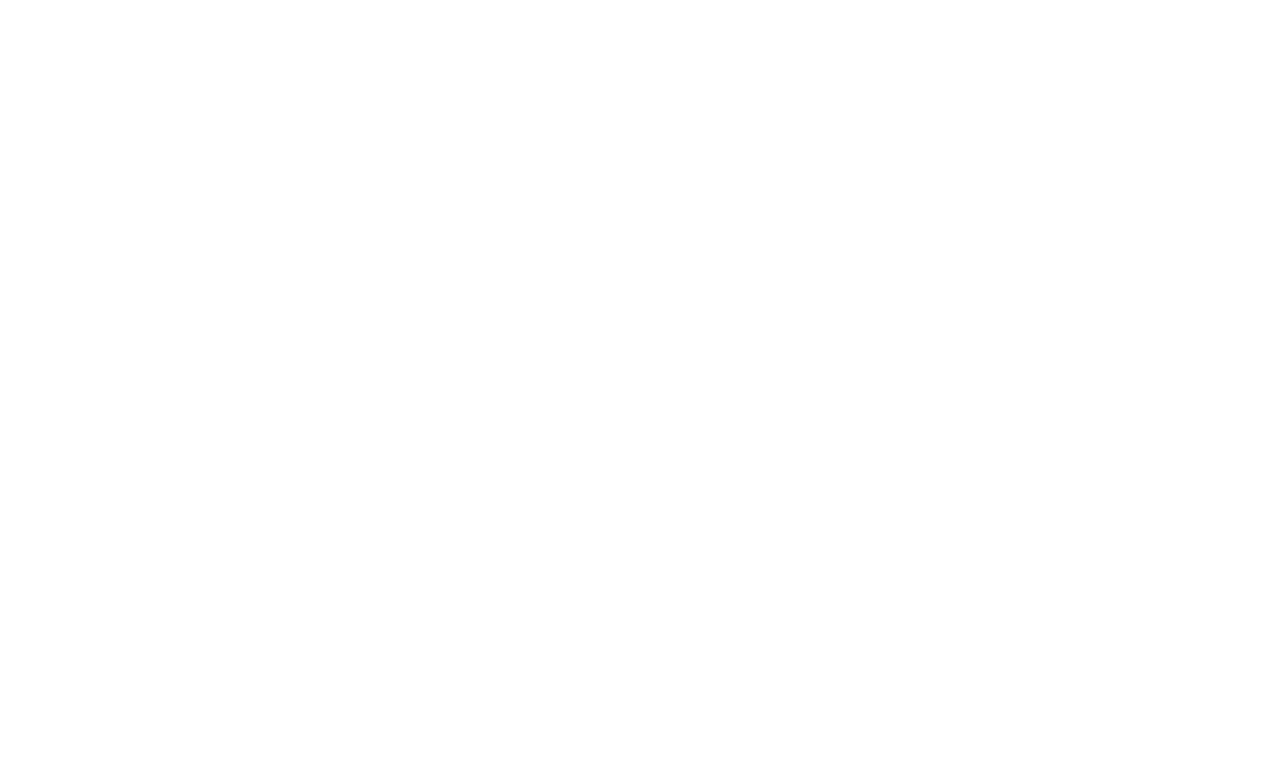
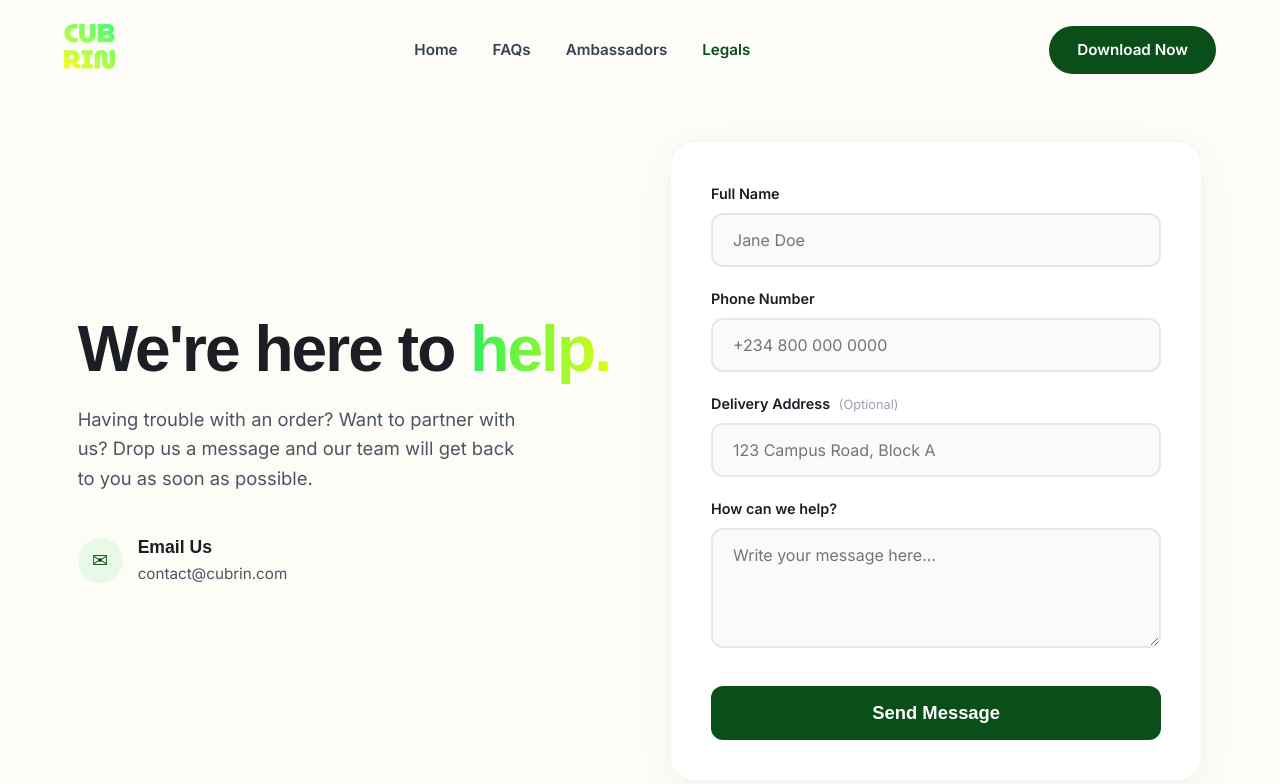
Before and after one commit to Agentfield247/cubrin, a website: page public/support.html in a window 1280 px wide. Drawn offline with Linux system fonts and the light colour scheme; a web font is replaced by a local one.

Commit message:
added other pages and coming soon

```diff
--- a/public/comingsoon.html
+++ b/public/comingsoon.html
@@ -0,0 +1,340 @@
+<!doctype html>
+<html lang="en">
+    <head>
+        <meta charset="UTF-8" />
+        <meta name="viewport" content="width=device-width, initial-scale=1.0" />
+        <title>Cubrin - Coming Soon</title>
+
+        <!-- Importing MuseoModerno Font -->
+        <link rel="preconnect" href="https://fonts.googleapis.com" />
+        <link rel="preconnect" href="https://fonts.gstatic.com" crossorigin />
+        <link
+            href="https://fonts.googleapis.com/css2?family=MuseoModerno:ital,wght@0,100..900;1,100..900&display=swap"
+            rel="stylesheet"
+        />
+
+        <style>
+            :root {
+                /* Cubrin Brand Colors */
+                --bg-cream: #fdfcf7;
+                --text-dark: #1b1e25;
+                --text-gray: #4b5563;
+                --btn-dark-green: #0a4f1a;
+                --gradient-start: #31ed5d;
+                --gradient-end: #d8ff14;
+                --input-bg: #ffffff;
+
+                --font-main: "MuseoModerno", sans-serif;
+            }
+
+            body {
+                background-color: var(--bg-cream);
+                color: var(--text-dark);
+                font-family: var(--font-main);
+                margin: 0;
+                padding: 0;
+                min-height: 100vh;
+                display: flex;
+                flex-direction: column;
+                overflow-x: hidden;
+            }
+
+            /* --- NAVIGATION --- */
+            .navbar {
+                padding: 30px 5%;
+                display: flex;
+                align-items: center;
+                justify-content: flex-start;
+            }
+
+            .logo {
+                height: 40px;
+                width: auto;
+            }
+
+            /* --- MAIN LAYOUT --- */
+            .container {
+                display: flex;
+                flex-direction: row;
+                align-items: center;
+                justify-content: space-between;
+                max-width: 1200px;
+                margin: auto;
+                padding: 0 5%;
+                flex-grow: 1;
+                gap: 50px;
+            }
+
+            /* --- LEFT SIDE: TEXT & FORM --- */
+            .content-left {
+                flex: 1;
+                max-width: 600px;
+            }
+
+            .tagline {
+                display: inline-block;
+                background-color: rgba(49, 237, 93, 0.1);
+                color: var(--btn-dark-green);
+                padding: 8px 16px;
+                border-radius: 50px;
+                font-weight: 700;
+                font-size: 0.9rem;
+                letter-spacing: 0.5px;
+                margin-bottom: 20px;
+                border: 1px solid rgba(49, 237, 93, 0.3);
+            }
+
+            h1 {
+                font-size: 4.5rem;
+                font-weight: 900;
+                line-height: 1.1;
+                margin: 0 0 20px 0;
+                letter-spacing: -0.03em;
+            }
+
+            .text-gradient {
+                background: linear-gradient(
+                    90deg,
+                    var(--gradient-start),
+                    var(--gradient-end)
+                );
+                -webkit-background-clip: text;
+                -webkit-text-fill-color: transparent;
+                background-clip: text;
+                color: transparent;
+            }
+
+            p.description {
+                font-size: 1.25rem;
+                color: var(--text-gray);
+                font-weight: 500;
+                line-height: 1.6;
+                margin-bottom: 40px;
+                max-width: 500px;
+            }
+
+            /* --- WAITLIST FORM --- */
+            .waitlist-form {
+                display: flex;
+                gap: 15px;
+                max-width: 500px;
+                position: relative;
+            }
+
+            .waitlist-form input {
+                flex: 1;
+                padding: 18px 25px;
+                font-family: var(--font-main);
+                font-size: 1rem;
+                font-weight: 500;
+                border: 2px solid #e5e7eb;
+                border-radius: 50px;
+                background-color: var(--input-bg);
+                color: var(--text-dark);
+                outline: none;
+                transition: all 0.3s ease;
+                box-shadow: 0 4px 15px rgba(0, 0, 0, 0.02);
+            }
+
+            .waitlist-form input::placeholder {
+                color: #9ca3af;
+            }
+
+            .waitlist-form input:focus {
+                border-color: var(--gradient-start);
+                box-shadow: 0 4px 20px rgba(49, 237, 93, 0.15);
+            }
+
+            .waitlist-form button {
+                padding: 0 35px;
+                font-family: var(--font-main);
+                font-size: 1rem;
+                font-weight: 700;
+                background-color: var(--btn-dark-green);
+                color: #ffffff;
+                border: none;
+                border-radius: 50px;
+                cursor: pointer;
+                transition: all 0.3s ease;
+                white-space: nowrap;
+            }
+
+            .join-btn {
+                display: inline-block;
+                padding: 18px 45px;
+                font-family: var(--font-main);
+                font-size: 1.1rem;
+                font-weight: 700;
+                background-color: var(--btn-dark-green);
+                color: #ffffff;
+                text-decoration: none;
+                border-radius: 50px;
+                transition: all 0.3s ease;
+                box-shadow: 0 4px 15px rgba(0, 0, 0, 0.05);
+                margin-top: 10px;
+            }
+
+            .join-btn:hover {
+                background-color: #073b12;
+                transform: translateY(-2px);
+                box-shadow: 0 6px 20px rgba(10, 79, 26, 0.2);
+            }
+
+            /* Update mobile responsiveness for the new button */
+            @media (max-width: 768px) {
+                .join-btn {
+                    width: 100%;
+                    box-sizing: border-box;
+                }
+            }
+
+            /* --- RIGHT SIDE: IMAGE --- */
+            .content-right {
+                flex: 1;
+                display: flex;
+                justify-content: center;
+                align-items: center;
+                position: relative;
+            }
+
+            /* Decorative Blob behind the bike */
+            .blob {
+                position: absolute;
+                width: 450px;
+                height: 450px;
+                background: linear-gradient(
+                    135deg,
+                    var(--gradient-start),
+                    var(--gradient-end)
+                );
+                border-radius: 40% 60% 70% 30% / 40% 50% 60% 50%;
+                opacity: 0.15;
+                z-index: 0;
+                animation: blobMorph 8s ease-in-out infinite alternate;
+            }
+
+            .hero-img {
+                width: 100%;
+                max-width: 500px;
+                z-index: 1;
+                /* Floating animation to make the bike feel like it's moving */
+                animation: float 4s ease-in-out infinite;
+            }
+
+            /* --- ANIMATIONS --- */
+            @keyframes float {
+                0% {
+                    transform: translateY(0px) rotate(0deg);
+                }
+                50% {
+                    transform: translateY(-15px) rotate(1deg);
+                }
+                100% {
+                    transform: translateY(0px) rotate(0deg);
+                }
+            }
+
+            @keyframes blobMorph {
+                0% {
+                    border-radius: 40% 60% 70% 30% / 40% 50% 60% 50%;
+                }
+                100% {
+                    border-radius: 60% 40% 30% 70% / 60% 30% 70% 40%;
+                }
+            }
+
+            /* --- RESPONSIVE DESIGN --- */
+            @media (max-width: 992px) {
+                h1 {
+                    font-size: 3.5rem;
+                }
+                .container {
+                    gap: 30px;
+                }
+                .blob {
+                    width: 350px;
+                    height: 350px;
+                }
+            }
+
+            @media (max-width: 768px) {
+                .container {
+                    flex-direction: column;
+                    text-align: center;
+                    padding-top: 20px;
+                    padding-bottom: 50px;
+                }
+                .content-left {
+                    display: flex;
+                    flex-direction: column;
+                    align-items: center;
+                }
+                h1 {
+                    font-size: 3rem;
+                }
+                p.description {
+                    margin-bottom: 30px;
+                }
+
+                .waitlist-form {
+                    flex-direction: column;
+                    width: 100%;
+                }
+
+                .waitlist-form button {
+                    padding: 18px 35px;
+                }
+
+                .content-right {
+                    margin-top: 40px;
+                }
+
+                .blob {
+                    width: 300px;
+                    height: 300px;
+                }
+                .hero-img {
+                    max-width: 350px;
+                }
+            }
+        </style>
+    </head>
+    <body>
+        <!-- Logo Navigation -->
+        <nav class="navbar">
+            <a href="index.html">
+                <img src="cubrinlogo.svg" alt="Cubrin Logo" class="logo" />
+            </a>
+        </nav>
+
+        <!-- Main Content -->
+        <main class="container">
+            <!-- Text & Form Section -->
+            <div class="content-left">
+                <h1>
+                    Your favorite spots are
+                    <span class="text-gradient">loading...</span>
+                </h1>
+                <p class="description">
+                    We are building the ultimate social commerce ecosystem. Find
+                    local food, split bills with friends, and get it delivered
+                    instantly.
+                </p>
+                <a href="https://refer.cubrin.com" class="join-btn"
+                    >Join Waitlist</a
+                >
+            </div>
+
+            <!-- Image Section -->
+            <div class="content-right">
+                <div class="blob"></div>
+
+                <img
+                    src="bikeman.svg"
+                    alt="Delivery man on bike"
+                    class="hero-img"
+                />
+            </div>
+        </main>
+    </body>
+</html>
--- a/public/support.html
+++ b/public/support.html
@@ -0,0 +1,380 @@
+<!doctype html>
+<html lang="en">
+    <head>
+        <meta charset="UTF-8" />
+        <meta name="viewport" content="width=device-width, initial-scale=1.0" />
+        <title>Cubrin - Support & Contact</title>
+
+        <!-- Importing Fonts -->
+        <link rel="preconnect" href="https://fonts.googleapis.com" />
+        <link rel="preconnect" href="https://fonts.gstatic.com" crossorigin />
+        <link
+            href="https://fonts.googleapis.com/css2?family=MuseoModerno:ital,wght@0,100..900;1,100..900&family=Inter:wght@400;500;600&display=swap"
+            rel="stylesheet"
+        />
+
+        <style>
+            :root {
+                /* Cubrin Brand Colors */
+                --bg-cream: #fdfcf7;
+                --text-dark: #1b1e25;
+                --text-gray: #4b5563;
+                --nav-gray: #374151;
+                --btn-dark-green: #0a4f1a;
+                --gradient-start: #31ed5d;
+                --gradient-end: #d8ff14;
+                --card-bg: #ffffff;
+
+                --font-head: "MuseoModerno", sans-serif;
+                --font-body: "Inter", sans-serif;
+            }
+
+            body {
+                background-color: var(--bg-cream);
+                color: var(--text-dark);
+                font-family: var(--font-body);
+                margin: 0;
+                padding: 0;
+                line-height: 1.6;
+                min-height: 100vh;
+                display: flex;
+                flex-direction: column;
+            }
+
+            /* --- NAVIGATION --- */
+            .navbar {
+                display: flex;
+                justify-content: space-between;
+                align-items: center;
+                padding: 24px 5%;
+                max-width: 1400px;
+                margin: 0 auto;
+                width: 100%;
+                box-sizing: border-box;
+            }
+
+            .logo {
+                height: 45px;
+                width: auto;
+            }
+
+            .nav-links {
+                display: flex;
+                gap: 35px;
+                align-items: center;
+            }
+
+            .nav-links a {
+                text-decoration: none;
+                color: var(--nav-gray);
+                font-weight: 600;
+                font-size: 0.95rem;
+                transition: color 0.2s;
+            }
+
+            .nav-links a:hover {
+                color: var(--btn-dark-green);
+            }
+
+            .btn-primary {
+                background-color: var(--btn-dark-green);
+                color: #ffffff;
+                text-decoration: none;
+                padding: 12px 28px;
+                border-radius: 50px;
+                font-weight: 600;
+                font-size: 0.95rem;
+                transition:
+                    transform 0.2s,
+                    background-color 0.2s;
+                border: none;
+                cursor: pointer;
+            }
+
+            .btn-primary:hover {
+                background-color: #073b12;
+                transform: translateY(-2px);
+                box-shadow: 0 6px 20px rgba(10, 79, 26, 0.2);
+            }
+
+            /* --- SUPPORT SECTION --- */
+            .support-container {
+                max-width: 1200px;
+                margin: 40px auto 80px;
+                padding: 0 5%;
+                display: grid;
+                grid-template-columns: 1fr 1fr;
+                gap: 60px;
+                align-items: center;
+            }
+
+            /* Left Side: Text content */
+            .support-text h1 {
+                font-family: var(--font-head);
+                font-size: 4rem;
+                font-weight: 900;
+                line-height: 1.1;
+                margin: 0 0 20px 0;
+                letter-spacing: -0.03em;
+            }
+
+            .text-gradient {
+                background: linear-gradient(
+                    90deg,
+                    var(--gradient-start),
+                    var(--gradient-end)
+                );
+                -webkit-background-clip: text;
+                -webkit-text-fill-color: transparent;
+                background-clip: text;
+                color: transparent;
+            }
+
+            .support-text p {
+                font-size: 1.15rem;
+                color: var(--text-gray);
+                margin-bottom: 40px;
+                max-width: 450px;
+            }
+
+            .contact-info-block {
+                margin-top: 30px;
+            }
+
+            .contact-method {
+                display: flex;
+                align-items: center;
+                gap: 15px;
+                margin-bottom: 20px;
+            }
+
+            .contact-icon {
+                width: 45px;
+                height: 45px;
+                background: rgba(49, 237, 93, 0.1);
+                border-radius: 50%;
+                display: flex;
+                justify-content: center;
+                align-items: center;
+                color: var(--btn-dark-green);
+                font-size: 1.2rem;
+            }
+
+            .contact-details h4 {
+                margin: 0;
+                font-family: var(--font-head);
+                font-size: 1.1rem;
+                color: var(--text-dark);
+            }
+
+            .contact-details a,
+            .contact-details span {
+                color: var(--text-gray);
+                text-decoration: none;
+                font-size: 0.95rem;
+            }
+
+            /* Right Side: Form */
+            .support-form-card {
+                background: var(--card-bg);
+                padding: 40px;
+                border-radius: 24px;
+                box-shadow: 0 10px 40px rgba(0, 0, 0, 0.04);
+                border: 1px solid #f3f4f6;
+            }
+
+            .form-group {
+                margin-bottom: 20px;
+            }
+
+            .form-group label {
+                display: block;
+                font-weight: 600;
+                font-size: 0.9rem;
+                margin-bottom: 8px;
+                color: var(--text-dark);
+            }
+
+            .optional-tag {
+                color: #9ca3af;
+                font-weight: 400;
+                font-size: 0.8rem;
+                margin-left: 5px;
+            }
+
+            .form-control {
+                width: 100%;
+                padding: 15px 20px;
+                border: 2px solid #e5e7eb;
+                border-radius: 12px;
+                font-family: var(--font-body);
+                font-size: 1rem;
+                color: var(--text-dark);
+                background-color: #fafafa;
+                transition: all 0.3s ease;
+                box-sizing: border-box;
+            }
+
+            .form-control:focus {
+                outline: none;
+                border-color: var(--gradient-start);
+                background-color: #ffffff;
+                box-shadow: 0 0 0 4px rgba(49, 237, 93, 0.1);
+            }
+
+            textarea.form-control {
+                resize: vertical;
+                min-height: 120px;
+            }
+
+            .submit-btn {
+                width: 100%;
+                background-color: var(--btn-dark-green);
+                color: #ffffff;
+                padding: 16px;
+                font-family: var(--font-head);
+                font-size: 1.15rem;
+                font-weight: 700;
+                border: none;
+                border-radius: 12px;
+                cursor: pointer;
+                transition: all 0.3s ease;
+                margin-top: 10px;
+            }
+
+            .submit-btn:hover {
+                background-color: #073b12;
+                transform: translateY(-2px);
+                box-shadow: 0 8px 20px rgba(10, 79, 26, 0.2);
+            }
+
+            /* --- RESPONSIVE --- */
+            @media (max-width: 992px) {
+                .support-container {
+                    grid-template-columns: 1fr;
+                    gap: 40px;
+                }
+                .support-text h1 {
+                    font-size: 3.5rem;
+                }
+                .nav-links {
+                    display: none; /* Hide on mobile for simplicity, or add a hamburger menu */
+                }
+            }
+
+            @media (max-width: 768px) {
+                .support-text h1 {
+                    font-size: 2.8rem;
+                }
+                .support-form-card {
+                    padding: 25px;
+                }
+            }
+        </style>
+    </head>
+    <body>
+        <!-- NAVBAR -->
+        <nav class="navbar">
+            <a href="https://cubrin.com">
+                <img src="cubrinlogo.svg" alt="Cubrin Logo" class="logo" />
+            </a>
+            <div class="nav-links">
+                <a href="index.html">Home</a>
+                <a href="faqs.html">FAQs</a>
+                <a href="#">Ambassadors</a>
+                <a href="terms.html" style="color: var(--btn-dark-green)"
+                    >Legals</a
+                >
+            </div>
+            <a href="comingsoon.html" class="btn-primary">Download Now</a>
+        </nav>
+
+        <!-- MAIN SUPPORT SECTION -->
+        <main class="support-container">
+            <!-- Left Side: Header & Info -->
+            <div class="support-text">
+                <h1>We're here to <span class="text-gradient">help.</span></h1>
+                <p>
+                    Having trouble with an order? Want to partner with us? Drop
+                    us a message and our team will get back to you as soon as
+                    possible.
+                </p>
+
+                <div class="contact-info-block">
+                    <div class="contact-method">
+                        <div class="contact-icon">✉</div>
+                        <div class="contact-details">
+                            <h4>Email Us</h4>
+                            <a href="mailto:contact@cubrin.com"
+                                >contact@cubrin.com</a
+                            >
+                        </div>
+                    </div>
+                </div>
+            </div>
+
+            <!-- Right Side: Contact Form -->
+            <div class="support-form-card">
+                <!-- Action uses mailto to open user's default email client pre-filled, mapping directly to your official email -->
+                <form
+                    action="mailto:contact@cubrin.com"
+                    method="POST"
+                    enctype="text/plain"
+                >
+                    <div class="form-group">
+                        <label for="name">Full Name</label>
+                        <input
+                            type="text"
+                            id="name"
+                            name="Name"
+                            class="form-control"
+                            placeholder="Jane Doe"
+                            required
+                        />
+                    </div>
+
+                    <div class="form-group">
+                        <label for="phone">Phone Number</label>
+                        <input
+                            type="tel"
+                            id="phone"
+                            name="Phone Number"
+                            class="form-control"
+                            placeholder="+234 800 000 0000"
+                            required
+                        />
+                    </div>
+
+                    <div class="form-group">
+                        <label for="address"
+                            >Delivery Address
+                            <span class="optional-tag">(Optional)</span></label
+                        >
+                        <input
+                            type="text"
+                            id="address"
+                            name="Address"
+                            class="form-control"
+                            placeholder="123 Campus Road, Block A"
+                        />
+                    </div>
+
+                    <div class="form-group">
+                        <label for="message">How can we help?</label>
+                        <textarea
+                            id="message"
+                            name="Message"
+                            class="form-control"
+                            placeholder="Write your message here..."
+                            required
+                        ></textarea>
+                    </div>
+
+                    <button type="submit" class="submit-btn">
+                        Send Message
+                    </button>
+                </form>
+            </div>
+        </main>
+    </body>
+</html>
```
Also changed, not shown: public/faqs.html (+3 -3 lines), public/index.html (+3 -3 lines), public/results.html (+1 -1 lines), public/terms.html (+1 -1 lines).
